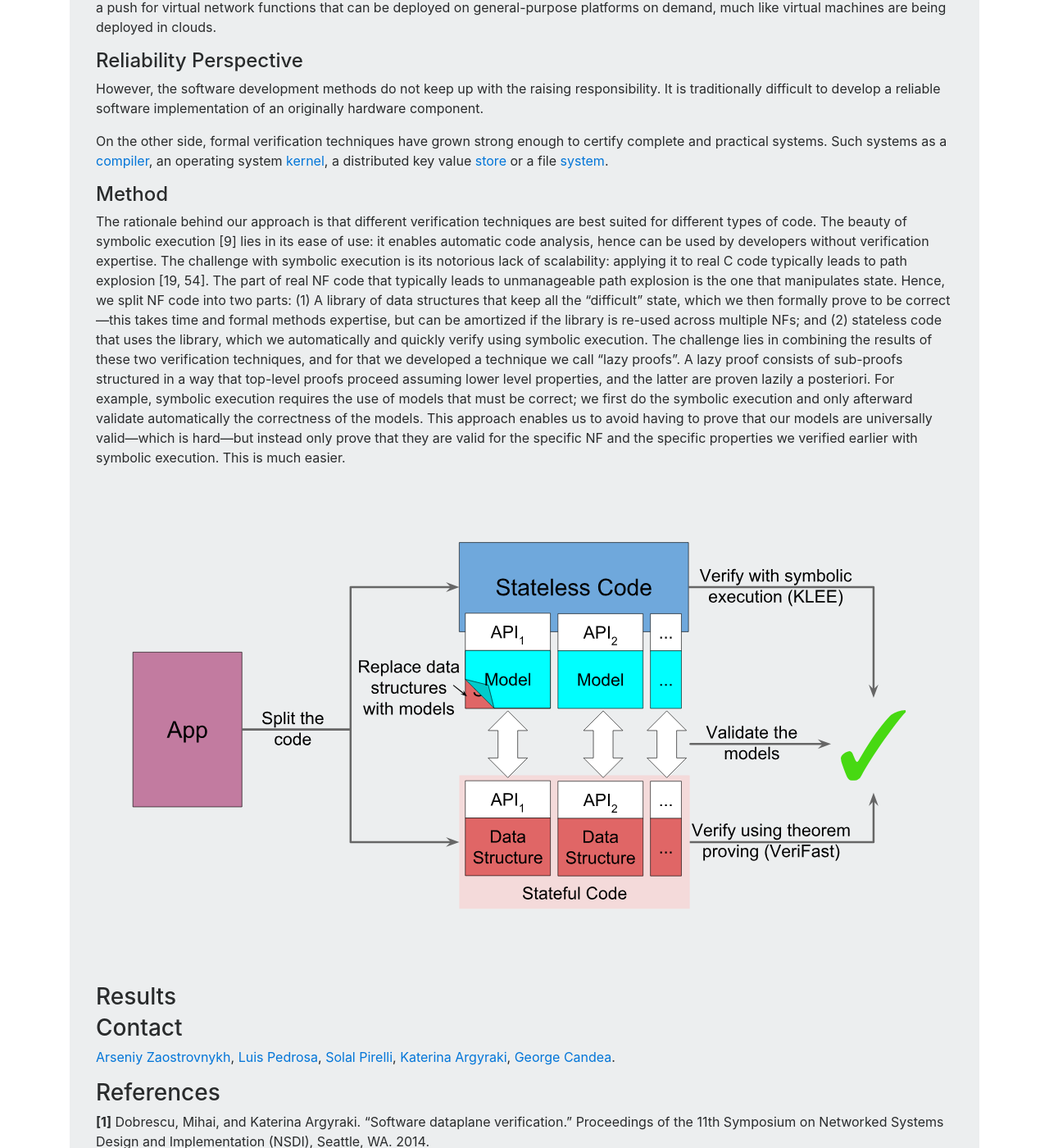
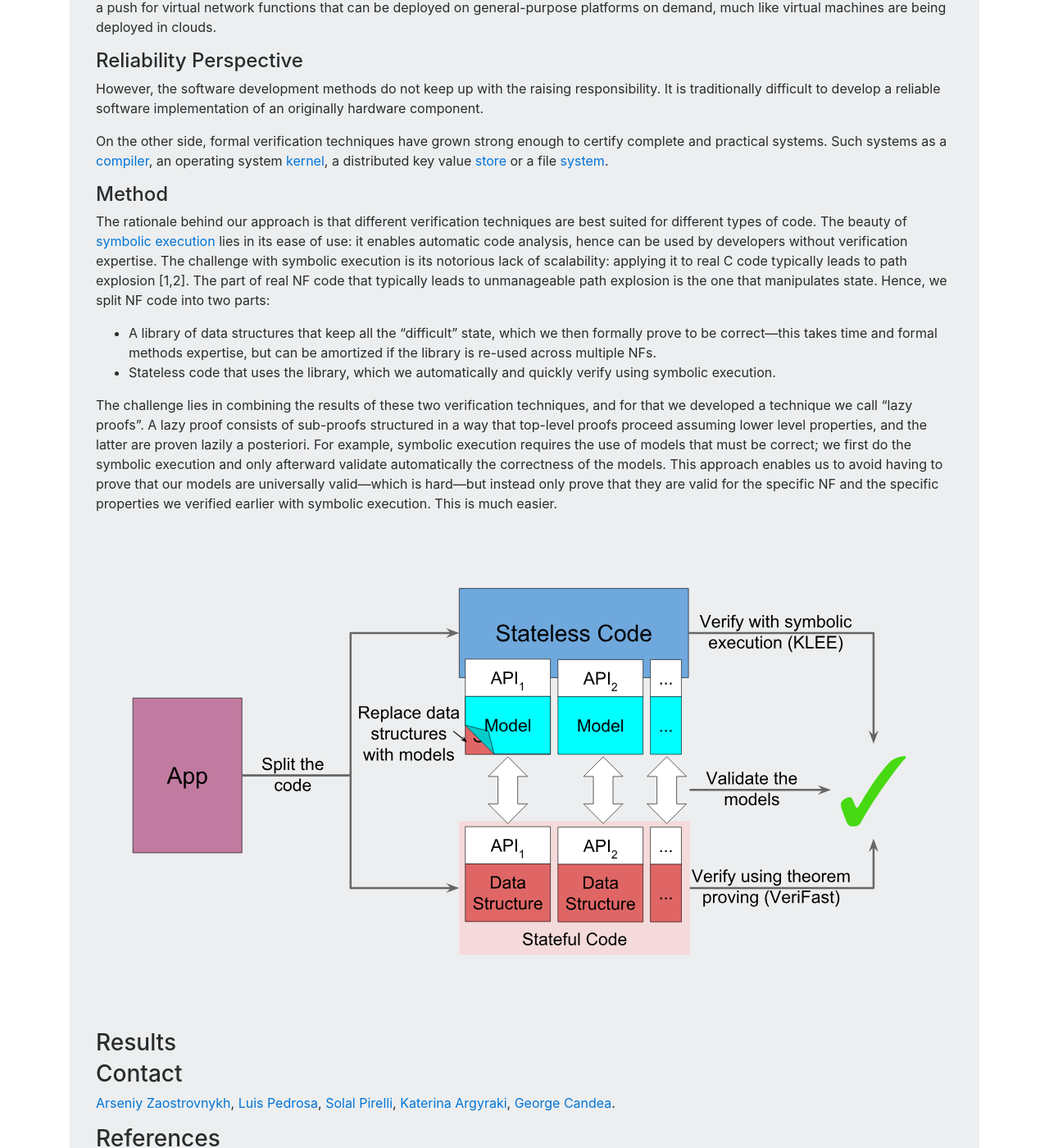
Before and after one commit to vignat/vignat.github.io, a Jekyll site: the page built from index.md, in a window 1280 px wide and 1400 px high, scrolled down 704 px. Shown: the whole window at 82% size. Built offline with Jekyll 4.4.1, drawn with Linux system fonts in a browser that asks for light colours; some of the changed text lies outside the part shown.

Commit message:
HTMLize the content a bit.

```diff
--- a/index.md
+++ b/index.md
@@ -54,11 +54,14 @@ system [kernel](https://sel4.systems/), a distributed key value
 #### Method
 
 The rationale behind our approach is that different verification techniques are best suited for different types of code.
-The beauty of symbolic execution [9] lies in its ease of use: it enables automatic code analysis, hence can be used by developers without verification expertise.
-The challenge with symbolic execution is its notorious lack of scalability: applying it to real C code typically leads to path explosion [19, 54].
+The beauty of [symbolic execution](https://klee.github.io/) lies in its ease of use: it enables automatic code analysis, hence can be used by developers without verification expertise.
+The challenge with symbolic execution is its notorious lack of scalability: applying it to real C code typically leads to path explosion [1,2].
 The part of real NF code that typically leads to unmanageable path explosion is the one that manipulates state.
-Hence, we split NF code into two parts: (1) A library of data structures that keep all the “difficult” state, which we then formally prove to be correct—this takes time and formal methods expertise, but can be amortized if the library is re-used across multiple NFs;
-and (2) stateless code that uses the library, which we automatically and quickly verify using symbolic execution.
+Hence, we split NF code into two parts:
+
+* A library of data structures that keep all the “difficult” state, which we then formally prove to be correct—this takes time and formal methods expertise, but can be amortized if the library is re-used across multiple NFs.
+* Stateless code that uses the library, which we automatically and quickly verify using symbolic execution.
+
 The challenge lies in combining the results of these two verification techniques, and for that we developed a technique we call “lazy proofs”.
 A lazy proof consists of sub-proofs structured in a way that top-level proofs proceed assuming lower level properties, and the latter are proven lazily a posteriori.
 For example, symbolic execution requires the use of models that must be correct; we first do the symbolic execution and only afterward validate automatically the correctness of the models.
```
Also changed, not shown: other parts of index.md (+1 -0 lines).
